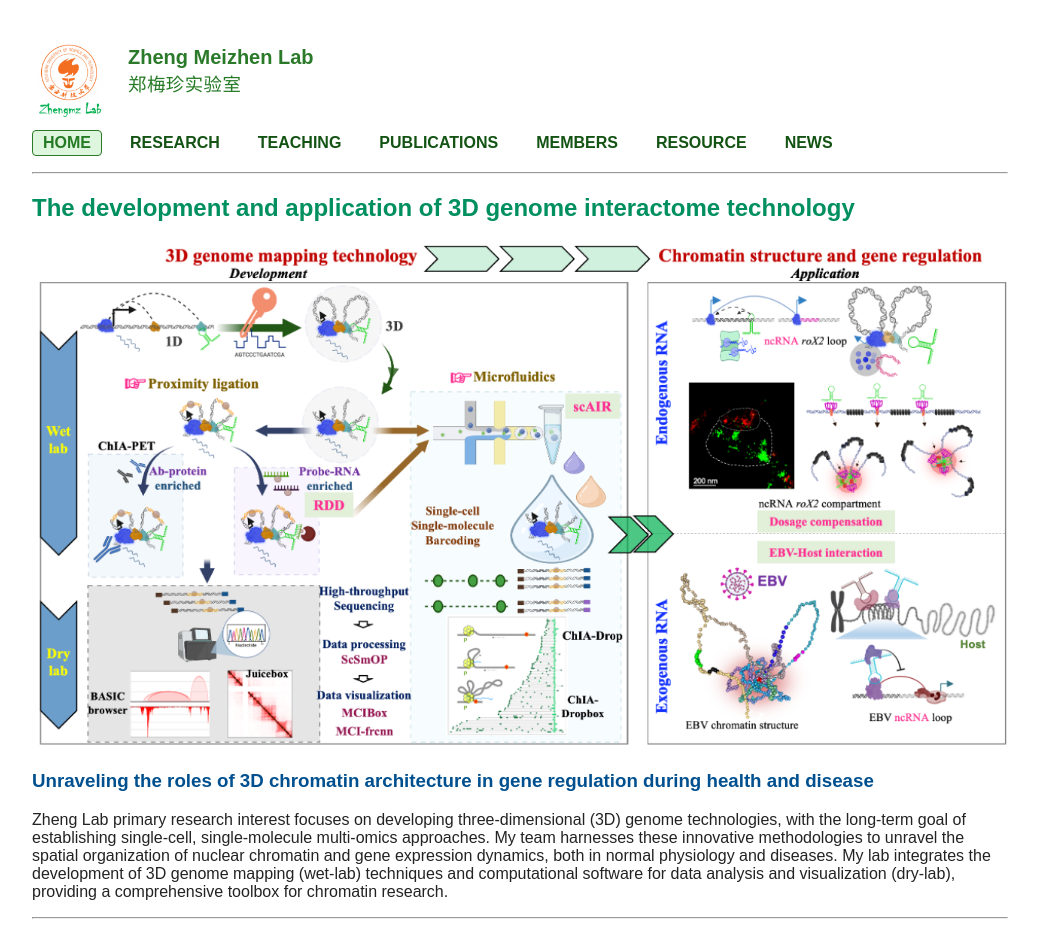
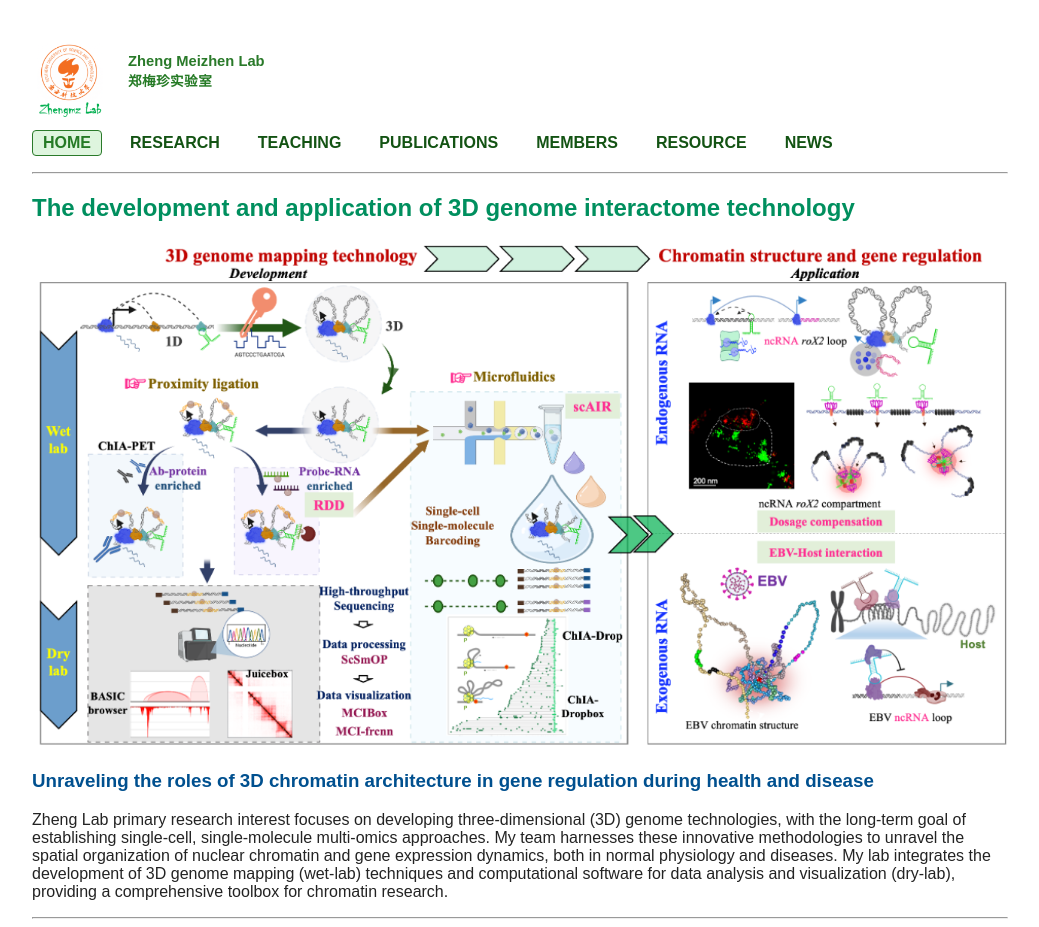
Before and after one commit to ZhengmzLab/zhengmzlab.github.io, a Jekyll site: the page built from index.md, in a window 1280 px wide. Shown: the whole page, without its empty margins (120-1159 px from the left). Built offline with Jekyll 4.4.1, drawn with Linux system fonts in a browser that asks for light colours; comment, search, counter and statistics services are not loaded.

Commit message:
Update default.html

```diff
--- a/_layouts/default.html
+++ b/_layouts/default.html
@@ -34,6 +34,7 @@
     .lab-title {
       font-size: 1.25em;
       color: #2a7a2a;
+      font-size: 0.92em;   /* 或更适合你的字号 */
       font-weight: bold;
       white-space: nowrap;
       overflow: hidden;
@@ -46,7 +47,7 @@
     .lab-title .lab-subtitle {
       display: block;
       font-size: 0.92em;   /* 或更适合你的字号 */
-      font-weight: normal;
+      font-weight: bold;
       color: #257a25;      /* 可一致或略浅的绿色调 */
       margin-top: 1px;     /* 可选，让行距更美观 */
       letter-spacing: 0.5px; /* 可选，中英文之间适当间隔 */
```
